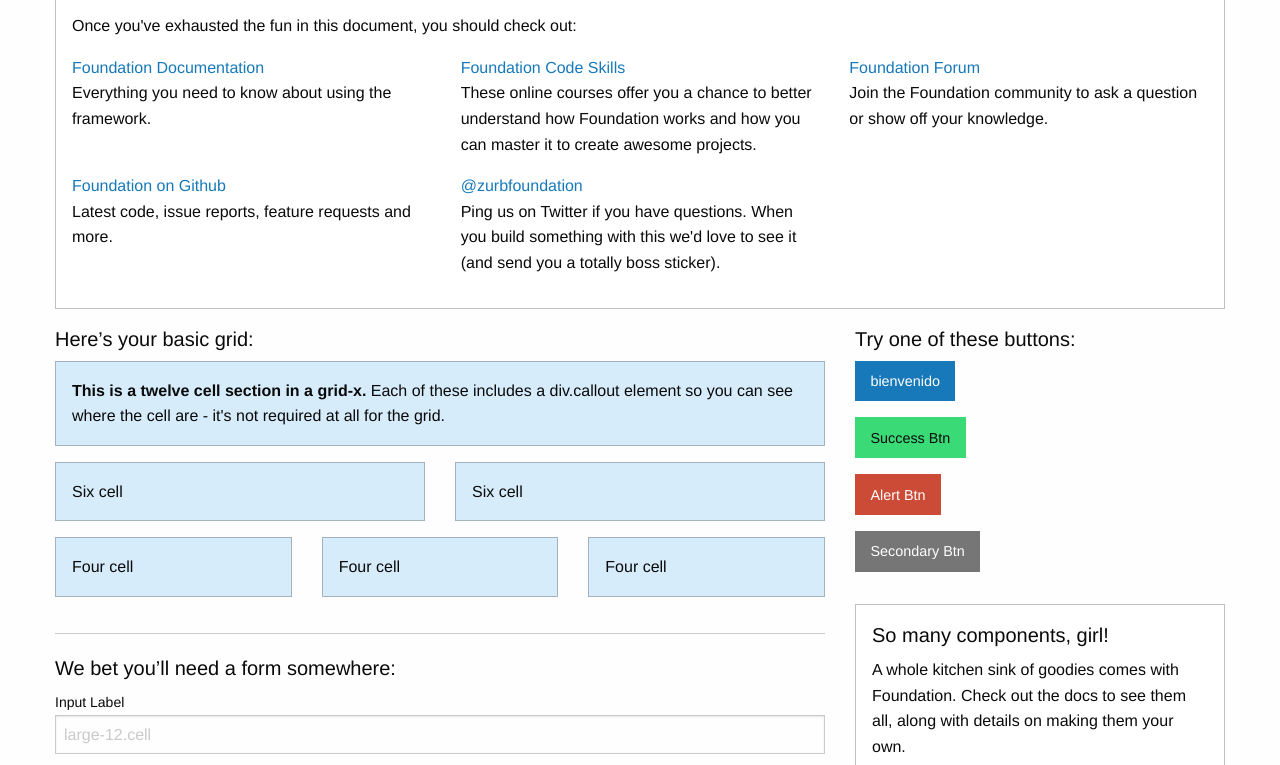
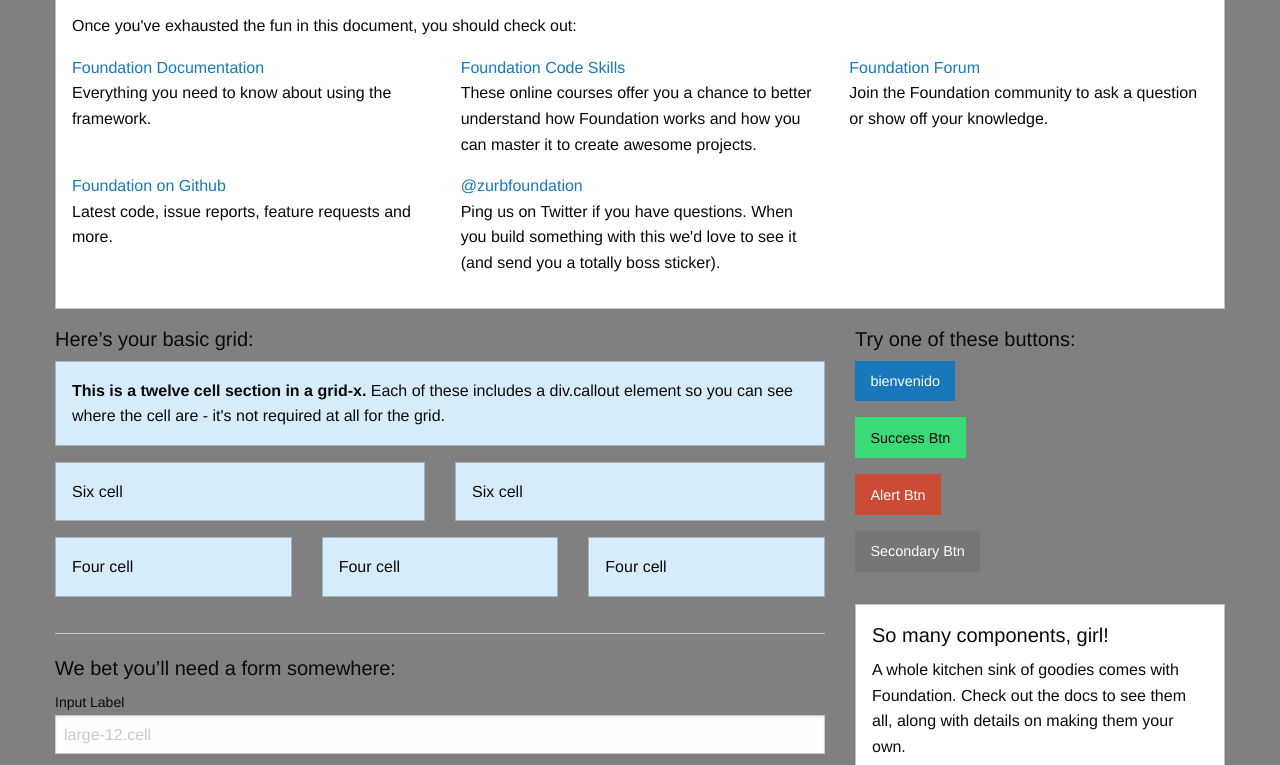
Before and after one commit to albertorm05/Pagina-OSCOM-foundation, a plain HTML site: page index.html in a window 1280 px wide. Shown: the part 172-937 px from the top of the page. Drawn offline with Linux system fonts and the light colour scheme.

Commit message:
cambio de fondo

```diff
--- a/css/foundation.css
+++ b/css/foundation.css
@@ -177,7 +177,7 @@ html {
 body {
   margin: 0;
   padding: 0;
-  background: #fefefe;
+  background: gray;
   font-family: "Helvetica Neue", Helvetica, Roboto, Arial, sans-serif;
   font-weight: normal;
   line-height: 1.5;
```
Also changed, not shown: 1 other file.
